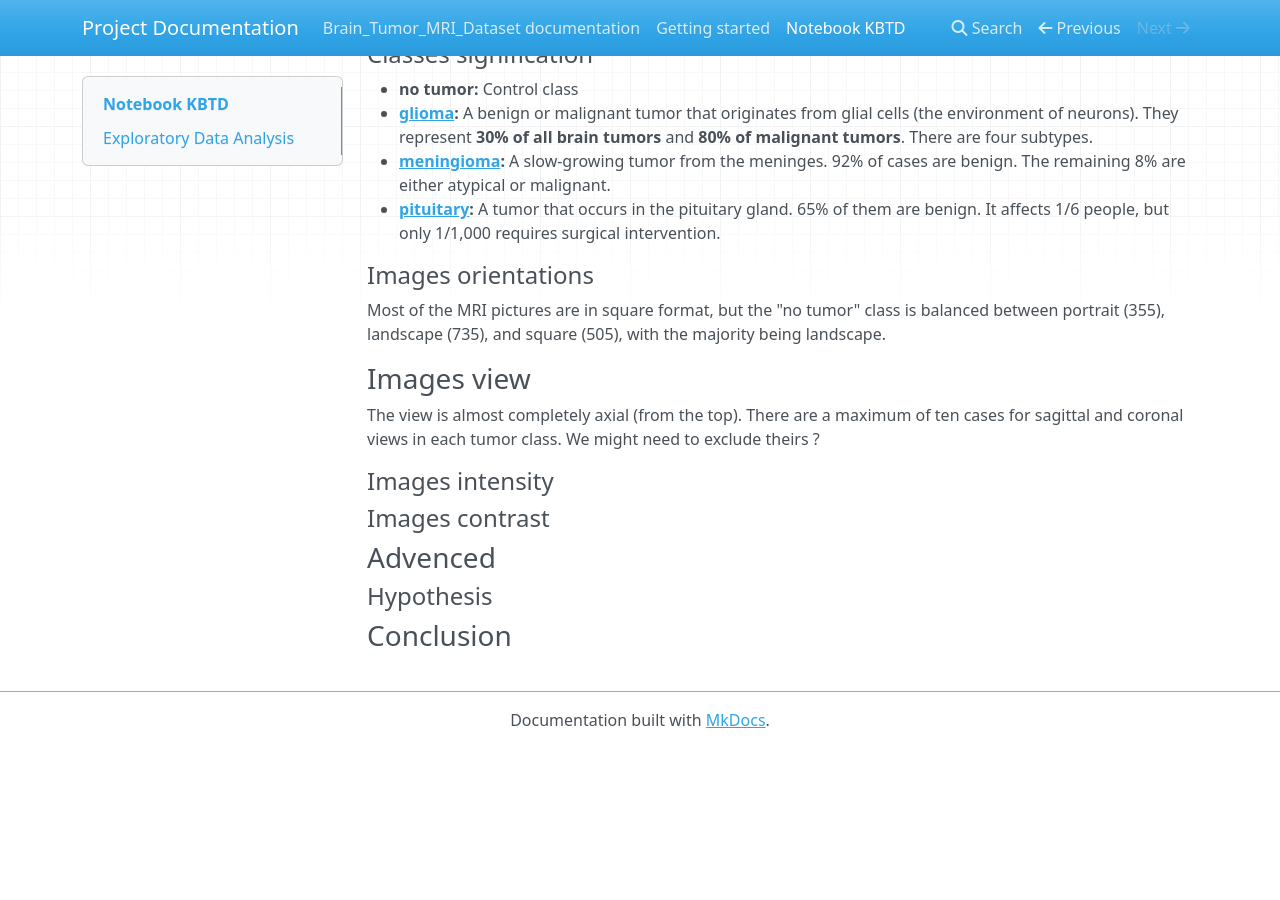
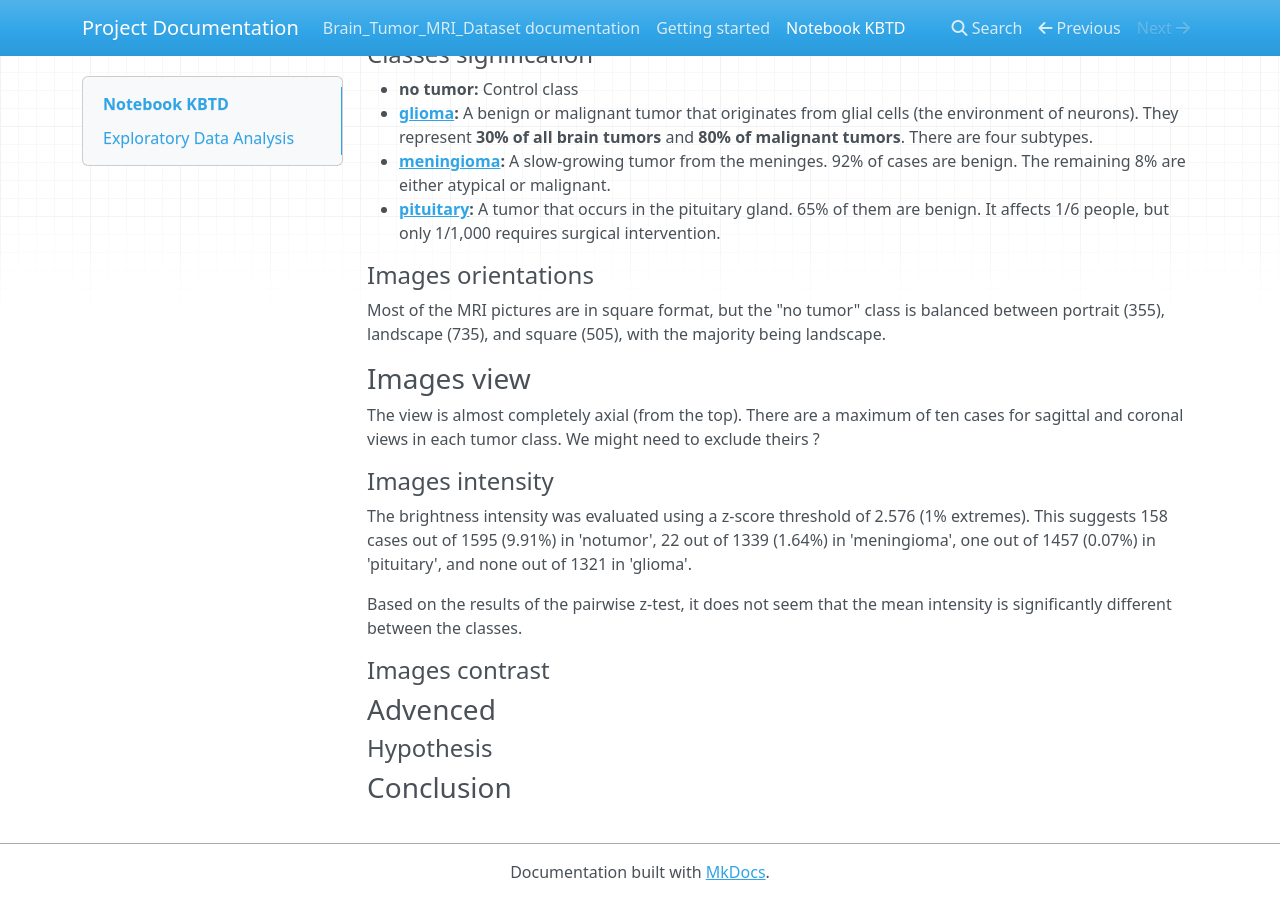
Before and after one commit to Jeremy-Duval-PhD/Brain_Tumor_MRI_Dataset, an MkDocs documentation site: the page built from docs/docs/notebook.md, in a window 1280 px wide and 900 px high, scrolled down 1184 px. Built offline with MkDocs 1.6.1, drawn with Linux system fonts in a browser that asks for light colours; nearby versions of some CDN libraries; before the commit the page ends 1932 px from its top, so only the background shows below that.

Commit message:
WIP : EDA content : intensity analysis

```diff
--- a/docs/docs/notebook.md
+++ b/docs/docs/notebook.md
@@ -73,7 +73,9 @@ The view is almost completely axial (from the top). There are a maximum of ten c
 
 #### Images intensity
 
+The brightness intensity was evaluated using a z-score threshold of 2.576 (1% extremes). This suggests 158 cases out of 1595 (9.91%) in 'notumor', 22 out of 1339 (1.64%) in 'meningioma', one out of 1457 (0.07%) in 'pituitary', and none out of 1321 in 'glioma'.
 
+Based on the results of the pairwise z-test, it does not seem that the mean intensity is significantly different between the classes.
 
 #### Images contrast
 
```
Also changed, not shown: 1 other file.
